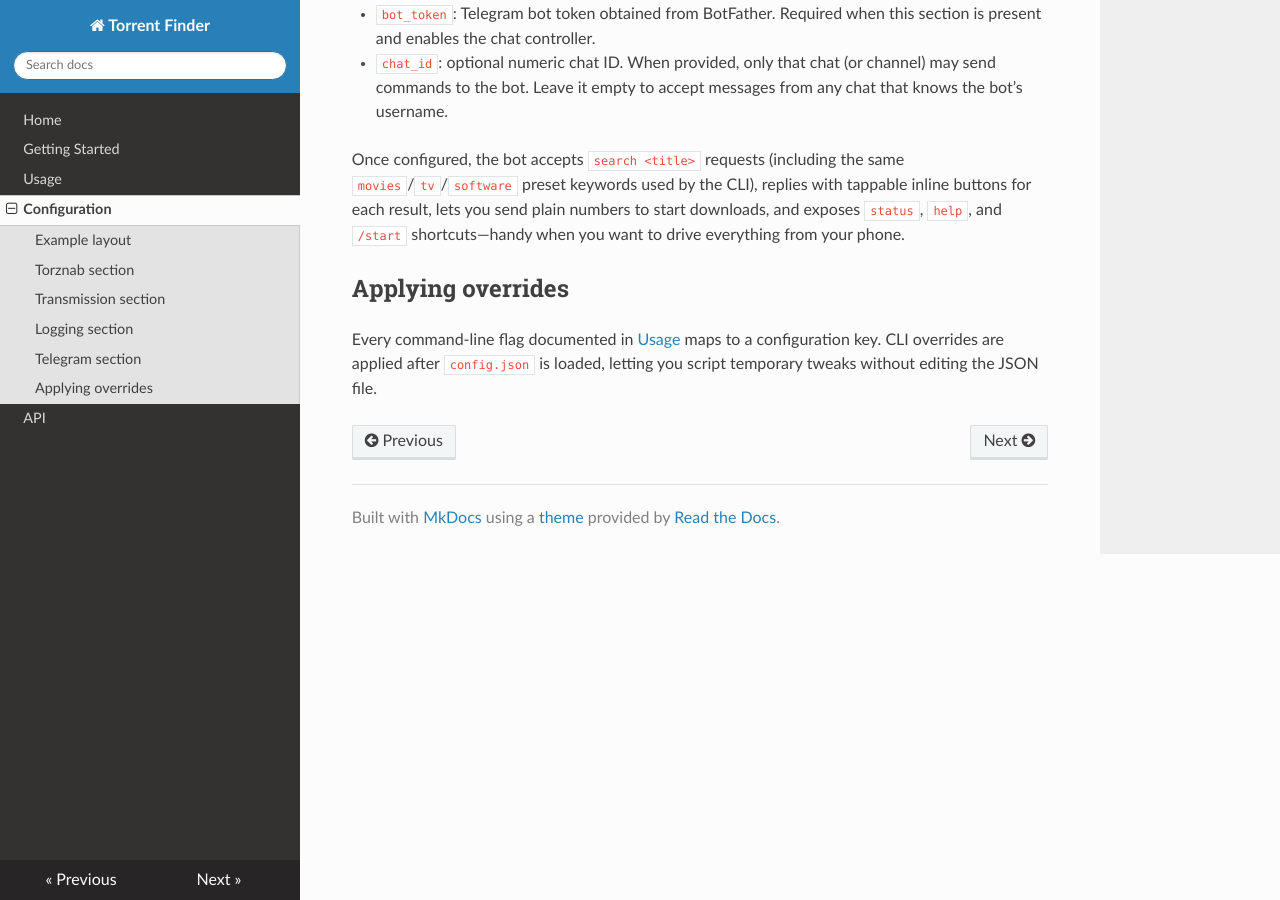
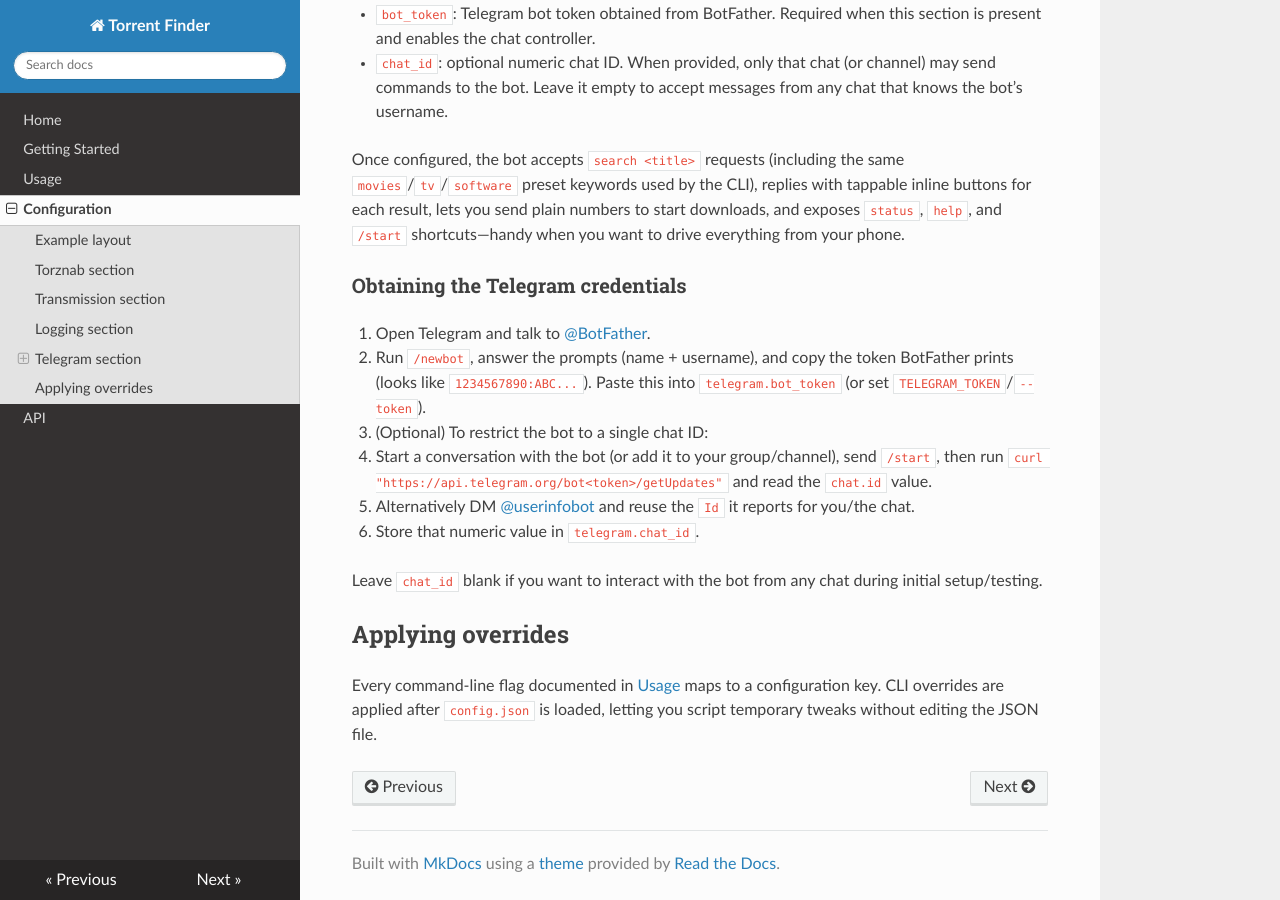
Before and after one commit to well-it-wasnt-me/torrent_finder, an MkDocs documentation site: the page built from docs/configuration.md, in a window 1280 px wide and 900 px high, scrolled down 1469 px. Built offline with MkDocs 1.6.1, drawn with Linux system fonts in a browser that asks for light colours; nearby versions of some CDN libraries.

Commit message:
docs: updating doc

```diff
--- a/docs/configuration.md
+++ b/docs/configuration.md
@@ -59,6 +59,17 @@ The application reads a single JSON document (`config.json` by default) that con
 
 Once configured, the bot accepts `search <title>` requests (including the same `movies`/`tv`/`software` preset keywords used by the CLI), replies with tappable inline buttons for each result, lets you send plain numbers to start downloads, and exposes `status`, `help`, and `/start` shortcuts—handy when you want to drive everything from your phone.
 
+### Obtaining the Telegram credentials
+
+1. Open Telegram and talk to [@BotFather](https://t.me/BotFather).
+2. Run `/newbot`, answer the prompts (name + username), and copy the token BotFather prints (looks like `1234567890:ABC...`). Paste this into `telegram.bot_token` (or set `TELEGRAM_TOKEN`/`--token`).
+3. (Optional) To restrict the bot to a single chat ID:
+   - Start a conversation with the bot (or add it to your group/channel), send `/start`, then run `curl "https://api.telegram.org/bot<token>/getUpdates"` and read the `chat.id` value.
+   - Alternatively DM [@userinfobot](https://t.me/userinfobot) and reuse the `Id` it reports for you/the chat.
+4. Store that numeric value in `telegram.chat_id`.
+
+Leave `chat_id` blank if you want to interact with the bot from any chat during initial setup/testing.
+
 ## Applying overrides
 
 Every command-line flag documented in [Usage](usage.md) maps to a configuration key. CLI overrides are applied after `config.json` is loaded, letting you script temporary tweaks without editing the JSON file.
```
Also changed, not shown: CHANGELOG.md (+1 -0 lines), README.md (+16 -3 lines), docs/getting_started.md (+5 -2 lines), docs/usage.md (+2 -1 lines).
